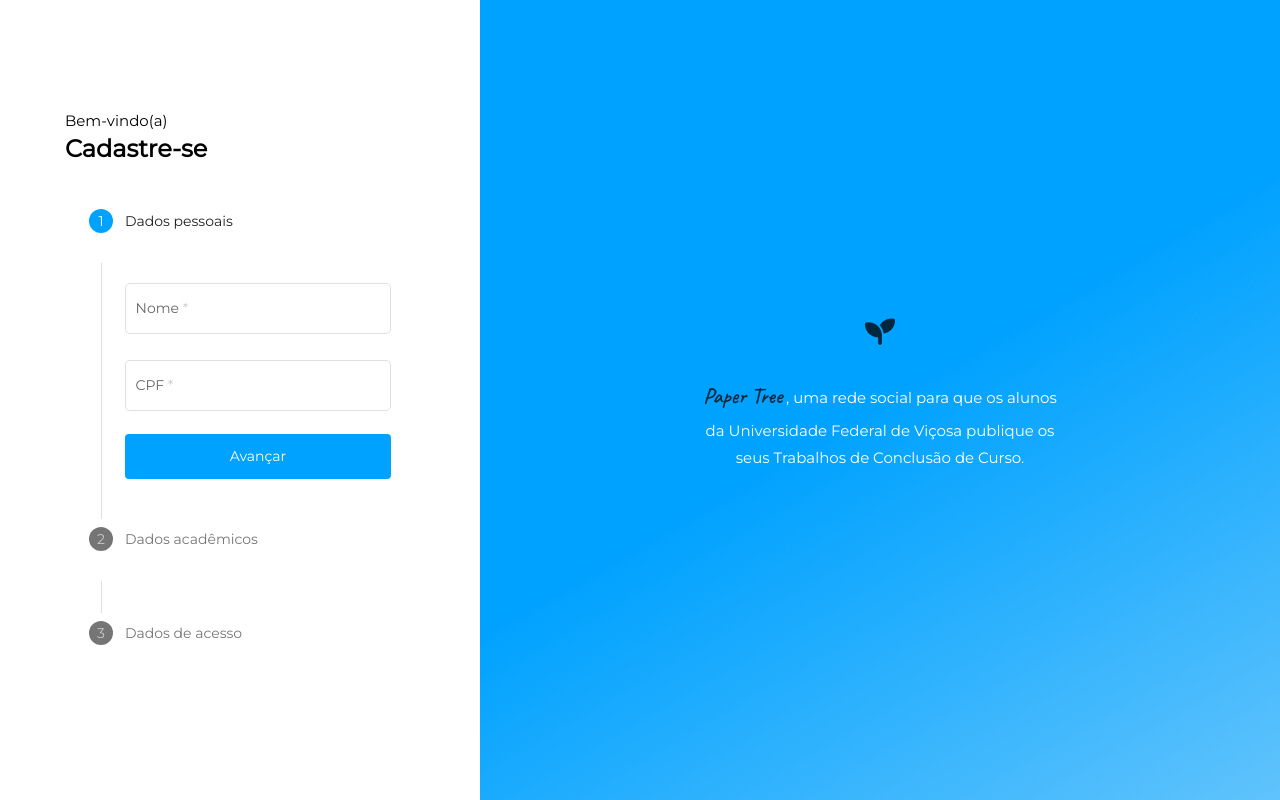
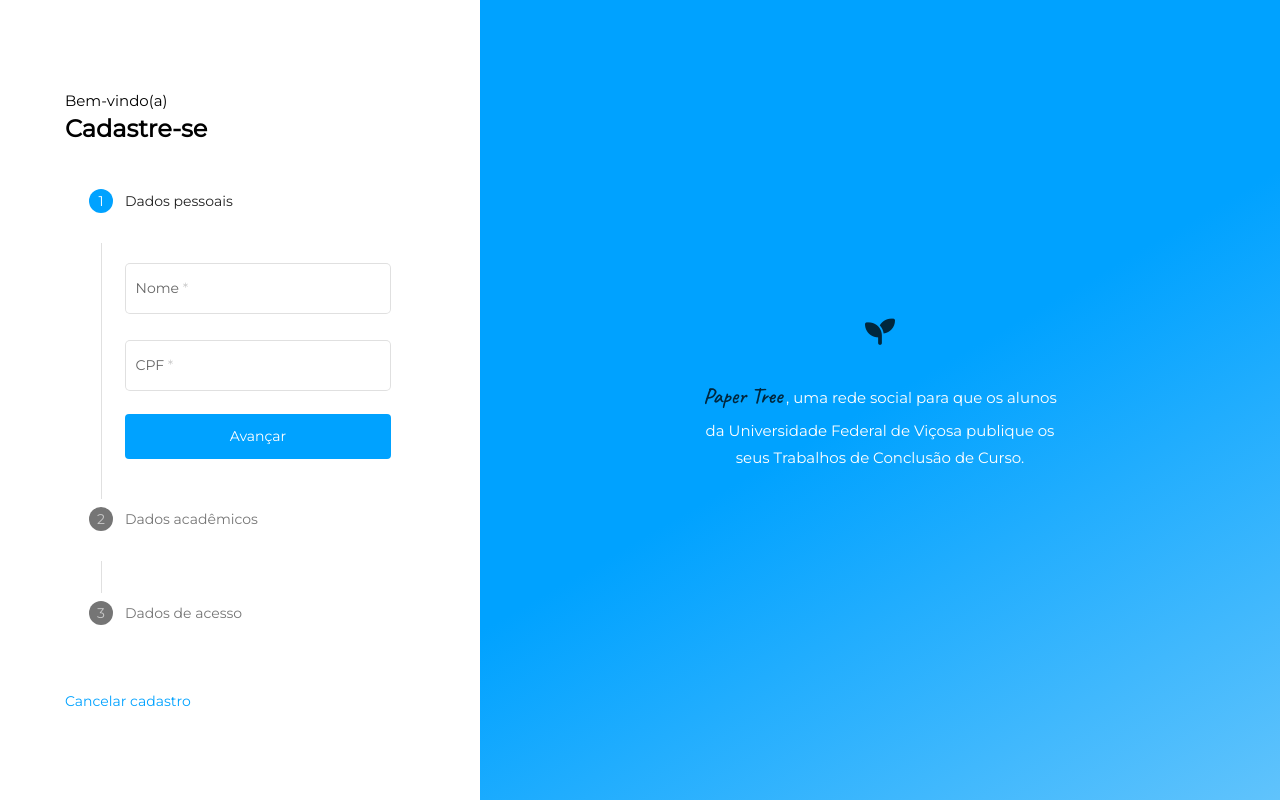
Before and after one commit to eduardo-n/frontend-paper-tree-v2, an Angular app: page /cadastro in a window 1280 px wide. Built offline with nearby package versions, Linux system fonts and the light colour scheme.

Commit message:
Botao de cancelar cadastro

```diff
--- a/src/app/modules/logged-out/components/login/login.component.scss
+++ b/src/app/modules/logged-out/components/login/login.component.scss
@@ -31,10 +31,6 @@
         text-decoration: none;
         color: inherit;
       }
-
-      .forgot-psw-link{
-        float: right;
-      }
     }
   }
 }
--- a/src/app/modules/logged-out/components/register/register.component.html
+++ b/src/app/modules/logged-out/components/register/register.component.html
@@ -95,12 +95,14 @@
               <mat-icon>{{hidePassword ? 'visibility_off' : 'visibility'}}</mat-icon>
             </button>
           </mat-form-field>
-          <div>
-            <button mat-flat-button type="submit" (click)="onSubmit()" class="btn-register">Cadastrar</button>
-          </div>
+
+          <button mat-flat-button type="submit" (click)="onSubmit()" class="btn-register">Cadastrar</button>
         </form>
       </mat-step>
+    </mat-stepper>
 
-    </mat-stepper>
+    <div class="links">
+      <a [routerLink]="['/']">Cancelar cadastro</a>
+    </div>
   </div>
 </div>
--- a/src/app/modules/logged-out/components/register/register.component.scss
+++ b/src/app/modules/logged-out/components/register/register.component.scss
@@ -33,6 +33,16 @@
       }
     }
   }
+
+  .links{
+    margin-top: 20px;
+    color: var(--primary-color);
+
+    a{
+      text-decoration: none;
+      color: inherit;
+    }
+  }
 }
 
 ::ng-deep .mat-step-header {
```
